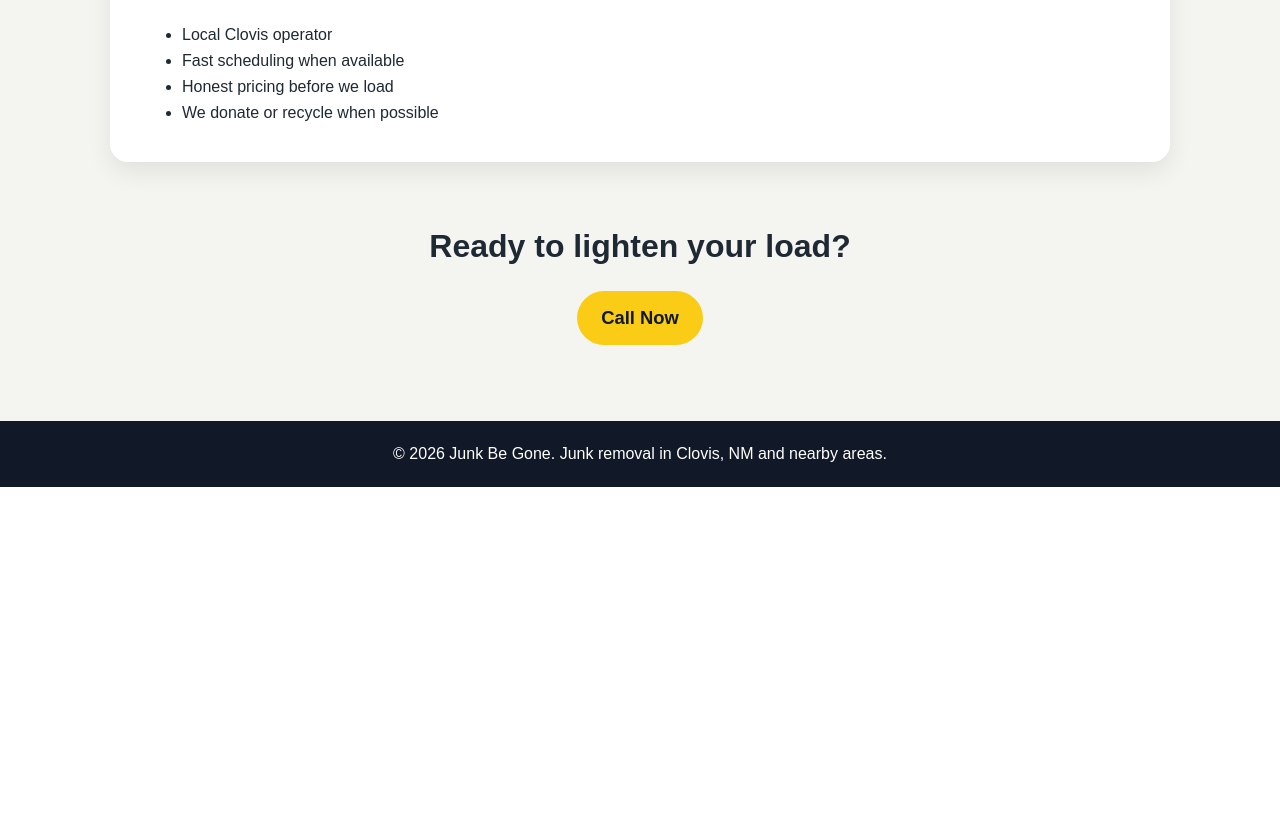
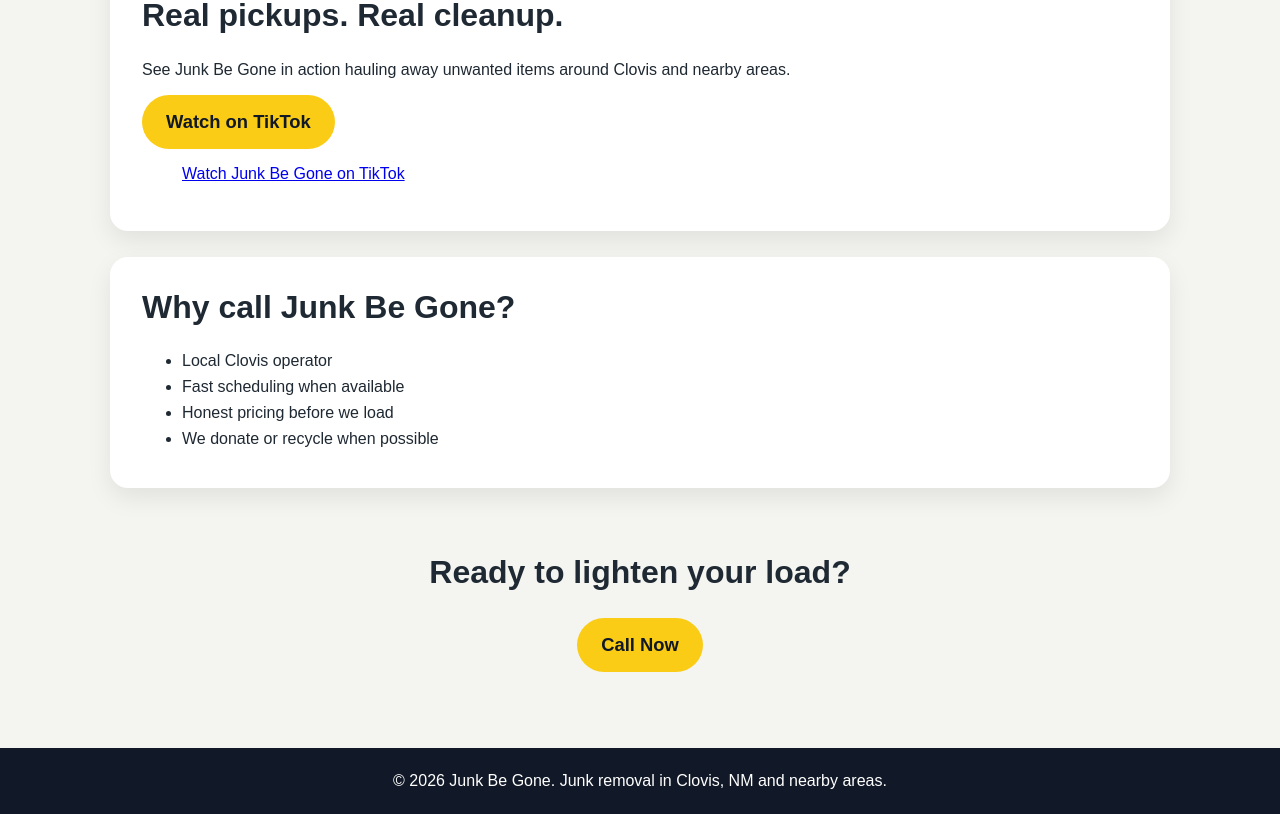
Before and after one commit to Junkmanz777/junk-be-gone-site, a Flask app: page / in a window 1280 px wide. Shown: the part 1760-2574 px from the top of the page. Before the commit the page ends 2247 px from the top, so only its background shows below. Run offline with Flask 3, Linux system fonts and the light colour scheme.

Commit message:
Update index.html

```diff
--- a/templates/index.html
+++ b/templates/index.html
@@ -62,6 +62,33 @@
         <p class="map-caption">20 mile service radius from Clovis, NM</p>
       </div>
     </section>
+    <section class="section watch-section">
+  <div class="watch-copy">
+    <p class="eyebrow dark">Watch Us Work</p>
+    <h2>Real pickups. Real cleanup.</h2>
+    <p>
+      See Junk Be Gone in action hauling away unwanted items around Clovis and nearby areas.
+    </p>
+    <a class="btn primary" href="https://www.tiktok.com/@_antbro/video/7651009762204601613" target="_blank" rel="noopener">
+      Watch on TikTok
+    </a>
+  </div>
+
+  <div class="tiktok-wrap">
+    <blockquote
+      class="tiktok-embed"
+      cite="https://www.tiktok.com/@_antbro/video/7651009762204601613"
+      data-video-id="7651009762204601613"
+      style="max-width: 605px; min-width: 325px;"
+    >
+      <section>
+        <a target="_blank" rel="noopener" href="https://www.tiktok.com/@_antbro/video/7651009762204601613">
+          Watch Junk Be Gone on TikTok
+        </a>
+      </section>
+    </blockquote>
+  </div>
+</section>
 
     <section class="section why">
       <h2>Why call Junk Be Gone?</h2>
```
